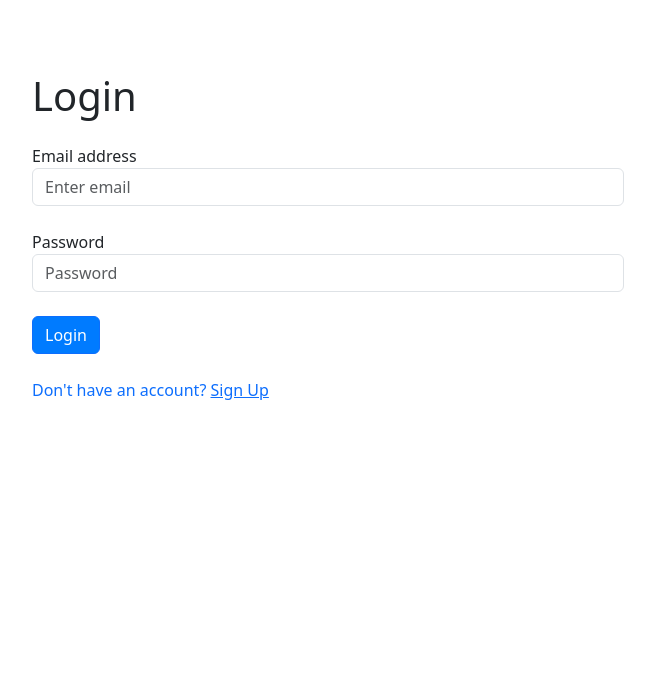
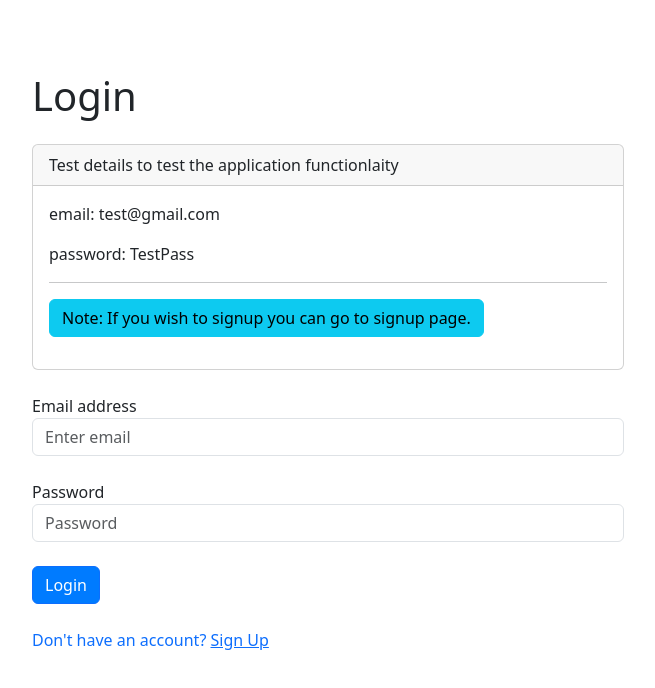
Before and after one commit to Junaid-Mohamed/Shopping-site-FE, a React (Vite) app: page /login in a window 1280 px wide. Shown: the top 688 px of the page, without its empty margins (16-671 px from the left). Built offline with nearby package versions, Linux system fonts and the light colour scheme; no server answers.

Commit message:
added login test detials

```diff
--- a/src/pages/Login.jsx
+++ b/src/pages/Login.jsx
@@ -55,6 +55,23 @@ const Login = () => {
   return (
     <div className="container m-4 p-4 w-50">
       <h1 className="my-4"> Login</h1>
+
+      <div className="my-4">
+        <div className="card">
+          <div className="card-header">
+            Test details to test the application functionlaity
+          </div>
+          <div className="card-body">
+            <p className="card-text">email: test@gmail.com</p>
+            <p className="card-text">password: TestPass</p>
+            <hr />
+            <p className="btn btn-info">
+              Note: If you wish to signup you can go to signup page.
+            </p>
+          </div>
+        </div>
+      </div>
+
       <form>
         <div className="form-group">
           <label>Email address</label>
```
